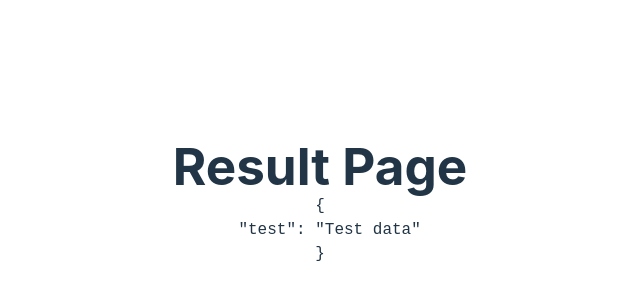
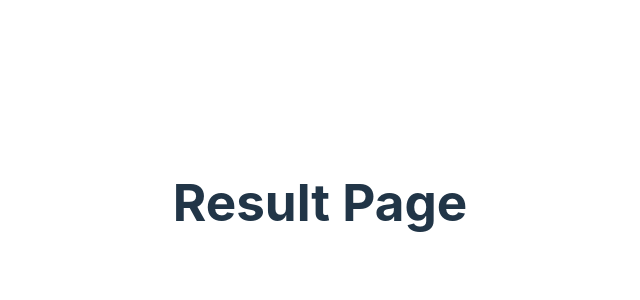
Before and after one commit to amoschoomy/databases-education-fe, a Vue app: page /result in a window 1280 px wide. Shown: the part 198-498 px from the top of the page, without its empty margins (320-960 px from the left). Built offline with nearby package versions, Linux system fonts and the light colour scheme.

Commit message:
transfered endpoint data to frontend

```diff
--- a/src/components/ResultsPage/ResultsPage.vue
+++ b/src/components/ResultsPage/ResultsPage.vue
@@ -1,7 +1,7 @@
 <template>
   <div>
     <h1>Result Page</h1>
-    <pre>{{ result }}</pre>
+    <div v-text="resultData"></div>
   </div>
 </template>
 
@@ -9,8 +9,10 @@
 import { defineComponent } from 'vue';
 
 export default defineComponent({
-  props: {
-    result: Object,
+  data() {
+    return {
+      resultData: this.$route.query.jsonResponse,
+    };
   },
 });
 </script>
--- a/src/components/UploadMP3/UploadMP3.vue
+++ b/src/components/UploadMP3/UploadMP3.vue
@@ -40,7 +40,7 @@ export default {
 
       try {
         const jsonResponse = await uploadAudioFile(this.selectedFile, endpointURL);
-        this.$router.push('./result')
+        this.$router.push({ name: 'ResultPage', query: { jsonResponse: jsonResponse } });
         console.log(jsonResponse);
       } catch (error) {
         console.error('Error uploading file:', error);
--- a/src/router/index.ts
+++ b/src/router/index.ts
@@ -15,7 +15,7 @@ const routes = [
     path: '/result',
     name: 'ResultPage',
     component: ResultsPage,
-    props: { result: { test: 'Test data' } },
+    props: (route: { query: { data: any; }; }) => ({ resultData: route.query.data })
 
   },
   {
```
